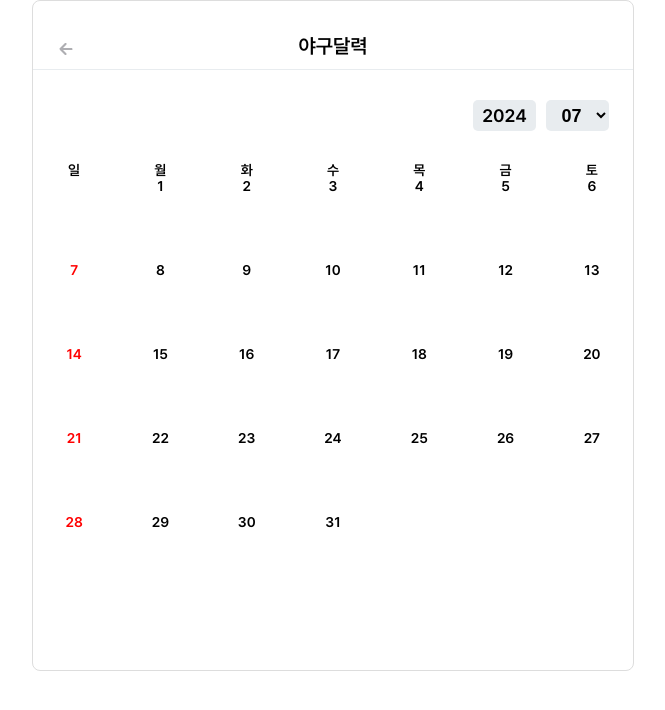
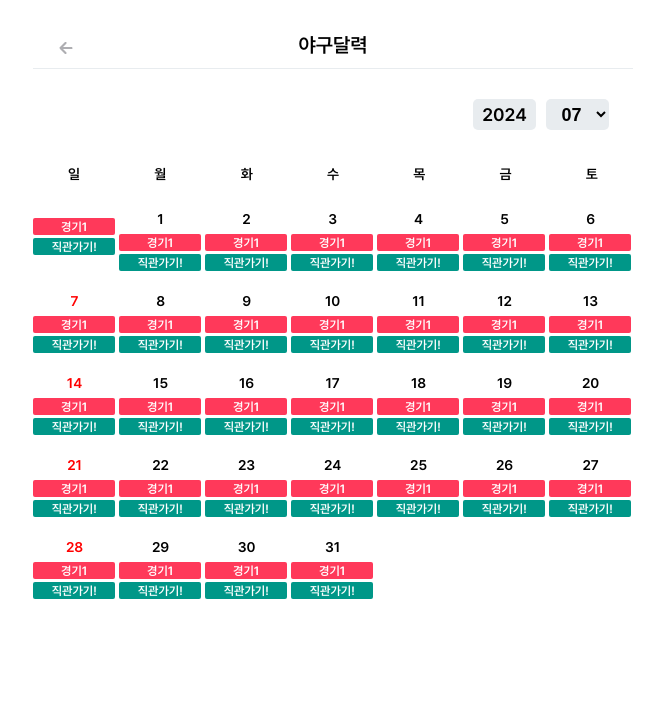
Before and after one commit to soom4478/homelearn_frontend, a React (Create React App) app: page /calender in a window 1280 px wide. Shown: the top 710 px of the page, without its empty margins (307-972 px from the left). Built offline with nearby package versions, Linux system fonts and the light colour scheme.

Commit message:
커뮤니티, 캘린더 수정

```diff
--- a/src/Calender/calendar.css
+++ b/src/Calender/calendar.css
@@ -52,11 +52,10 @@
 }
 
 .calendar-container {
-  width: 100%;
+  width: 98%;
   height: 669px;
   max-width: 600px;
   margin: 0 auto;
-  border: 1px solid #ddd;
   border-radius: 8px;
 }
 
@@ -72,12 +71,13 @@
   grid-template-columns: repeat(7, 1fr);
   gap: 4px;
   font-size: 14px;
+  margin-bottom: 17px;
 }
 
 .calendar-grid {
   display: grid;
   grid-template-columns: repeat(7, 1fr);
-  gap: 4px;
+  gap: 2px;
   font-size: 14px;
   height: 100px;
 }
@@ -90,14 +90,37 @@
 }
 
 .calendar-cell {
+
+  width: 99%;
   background-color: #fff;
   height: 80px;
-  display: flex;
+  display: inline-block;
   align-items: flex-start;
+}
+
+.playCon, .myCon {
+  width: 99%;
+  height: 17px;
+  border-radius: 2px;
+  text-align: center;
+  color: white;
+  font-size: 12px;
+  align-content: center;
+  margin-bottom: 3px;
+}
+
+.playCon {
+  background-color: #FF395A;
+}
+
+.myCon {
+  background-color: #009788;
 }
 
 .calendar-day {
   height: auto;
+  margin-bottom: 7px;
+  margin-top: 5px;
 }
 
 .calendar-cell:hover {
--- a/src/Calender/calender.js
+++ b/src/Calender/calender.js
@@ -2,6 +2,7 @@ import React, { useState } from 'react';
 import { useNavigate } from 'react-router-dom';
 import './calendar.css';
 import returnIcon from "../image/return.png";
+// import CalenderDtail from "./calenderDetail";
 
 const daysOfWeek = ['일', '월', '화', '수', '목', '금', '토'];
 const months = ['01', '02', '03', '04', '05', '06', '07', '08', '09', '10', '11', '12'];
@@ -71,6 +72,13 @@ const Calendar = () => {
           week.map((day, dayIndex) => (
             <div key={`${weekIndex}-${dayIndex}`} className="calendar-cell">
               <p className='calendar-day'>{day}</p>
+              <div className='playCon'>
+                <span id='playText'>경기</span>
+                <span id='playNum'>1</span>
+              </div>
+              <div className='myCon'>
+                <span id='myText'>직관가기!</span>
+              </div>
             </div>
           ))
         ))}
--- a/src/Comu/commentImfo.js
+++ b/src/Comu/commentImfo.js
@@ -1,4 +1,5 @@
 export const commentImfo = [
-    { id:1, time: "24.07.28", comment: "WAR은 Wins Above Replacement의 약어로 대체선수 대비 팀 승리에 기여한 정도입니다."},
-    { id:1, time: "24.07.28", comment: "저도 궁금해용"},
+    { id:1, name: "야구보구싶구", time: "24.07.28", comment: "WAR은 Wins Above Replacement의 약어로 대체선수 대비 팀 승리에 기여한 정도입니다."},
+    { id:1, name: "우와왕", time: "24.07.28", comment: "저도 궁금해용"},
+    { id:3, name: "포비", time: "24.07.28", comment: "저도 궁금해용"},
 ];
--- a/src/Comu/comuDetail.css
+++ b/src/Comu/comuDetail.css
@@ -1,13 +1,28 @@
+.comuDcon1 {
+    height: 100%;
+    background-color: #F2F3F5;
+}
+
+.comuTcon {
+    background-color: white;
+}
+
 .comuDcon2 {
-    height: 70%;
+    height: auto;
     background-color: white;
     border-bottom: solid 1px #E8ECEF;
     position: relative;
 }
 
+.comuDcon2::after {
+    content: "";
+    display: block;
+    height: 50px; /* 추가적인 높이 */
+}
+
 .comuDcon3 {
     margin-left: 24px;
-    margin-top: 31px;
+    padding-top: 31px;
     display: flex;
 }
 
@@ -32,8 +47,14 @@
     color: #767676;
 }
 
+#dotIcon1 {
+    position: absolute;
+    right: 24px;
+}
+
 #utext {
     width: 85%;
+    height: calc(auto + 100px);
     margin: 0 auto;
     margin-top: 20px;
     font-size: 14px;
@@ -43,6 +64,7 @@
     width: 45px;
     height: 45px;
     border-radius: 50%;
+    border: 1px #E8ECEF solid;
     background-color: rgba(28, 130, 96, 0.682);
     display: inline-block;
     margin-right: 15px;
@@ -72,20 +94,30 @@
 .comuDcon5 {
     background-color: #F2F3F5;
     position: relative;
-    height: 220%;
     display: flex;
-    justify-content: center; /* 수평 가운데 정렬 */
+    flex-direction: column;
+    align-items: center; /* 필요에 따라 조정 */
 }
 
+.comuDcon8 {
+    margin-top: 14px;
+    width: 90%;
+    position: relative; /* absolute 대신 relative 사용 */
+    height: auto; /* 높이를 내용에 맞게 조정 */
+}
+
+
 .comuDcon6 {
-    display: flex;
-    margin-top: 14px;
-    position: absolute;
     background-color: white;
     width: 345px;
     border-radius: 15px;
     padding-top: 18px;
-    padding-bottom: 16px;
+    padding-bottom: 20px;
+    width: 100%;
+}
+
+.cmtCon {
+    display: flex;
 }
 
 .comuProfile2 {
@@ -95,5 +127,17 @@
     background-color: rgba(28, 130, 96, 0.682);
     display: inline-block;
     margin-right: 15px;
-    margin-left: 10px;
+    margin-left: 20px;
+    border: 1px #E8ECEF solid;
 }
+
+#dotIcon2 {
+    position: absolute;
+    right: 20px;
+}
+
+#cmtText {
+    font-size: 14px;
+    width: 90%;
+    margin: 13px auto 0;
+}
--- a/src/Comu/comuMain.js
+++ b/src/Comu/comuMain.js
@@ -16,7 +16,7 @@ const ComuMain = () => {
     };
 
     const handleComuClick = (item) => {
-      navigate('/community:detail', { state: { item } });
+      navigate(`/community/detail`, { state: { item } });
     };
 
     return (
--- a/src/Home/home.css
+++ b/src/Home/home.css
@@ -1,4 +1,4 @@
-.container {
+.Hcontainer {
     height: auto;
     overflow: auto;
 }
@@ -120,7 +120,7 @@
     margin: 60px 0 0 24px;
     font-size: 18px;
 }
-.nav1 {
+.Hnav1 {
     width: 100%;
     height: 100%; /* nav의 고정 높이 설정 */
     background-color: #FFFFFF;
--- a/src/Home/home.js
+++ b/src/Home/home.js
@@ -108,7 +108,7 @@ const Home = () => {
     : schedules;
 
   return (
-    <div className="container">
+    <div className="Hcontainer">
       <div className="container3">
         <img id="calenderI" src={calenderI} alt="calenderI" onClick={handleCalenderClick} />
         <img id="bell" src={bell} alt="bell" onClick={handleBellClick} /> {/* 페이지 이동 핸들러 추가 */}
@@ -130,7 +130,7 @@ const Home = () => {
       </div>
       <div>
         <p id="titleText">경기일정</p>
-        <nav className="nav1">
+        <nav className="Hnav1">
           <div className="schedule">
             {filteredSchedules.map((schedule, index) => (
               <div className="scheduleCon" key={index}>
```
Also changed, not shown: src/Comu/comuWatching.js (deleted).
